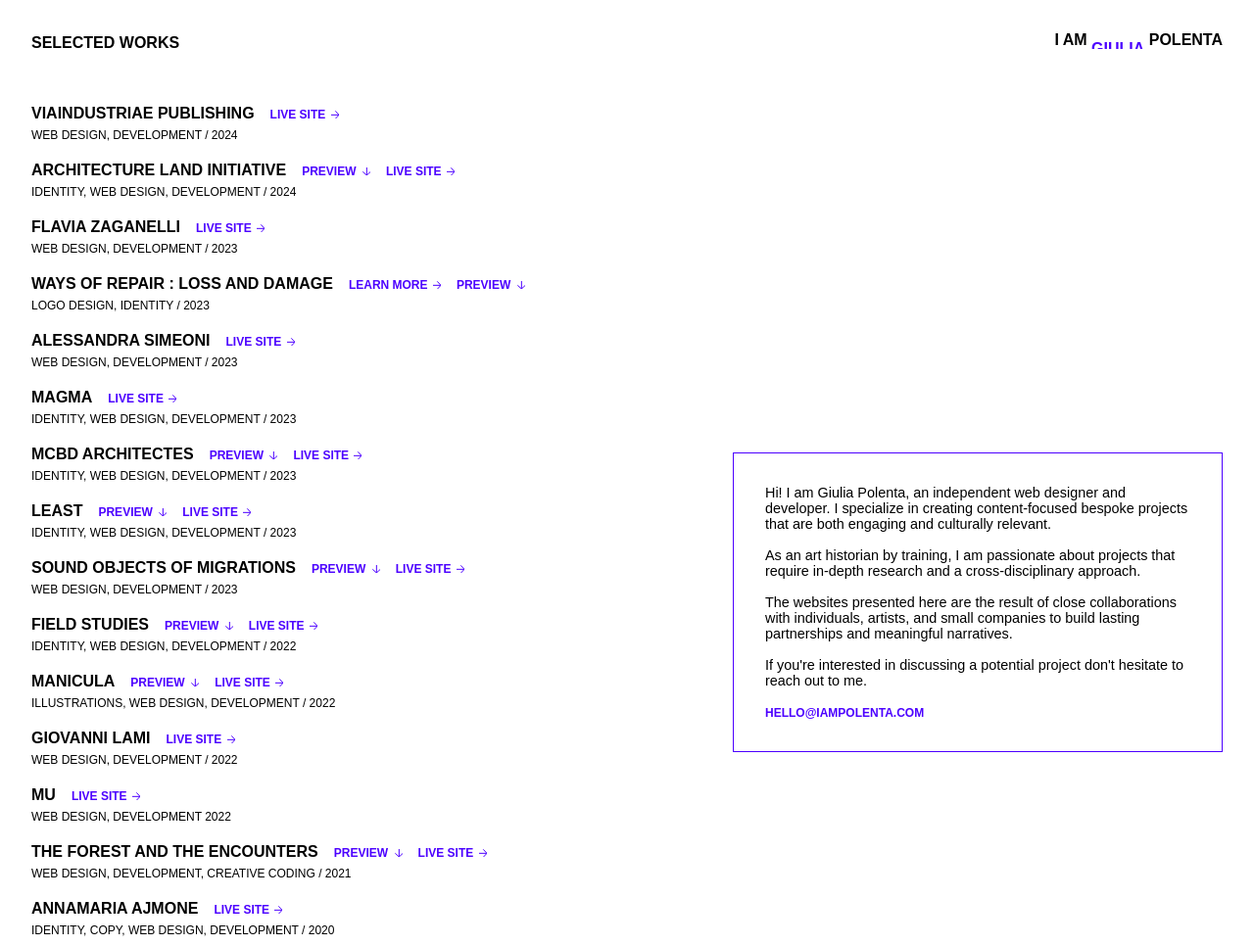
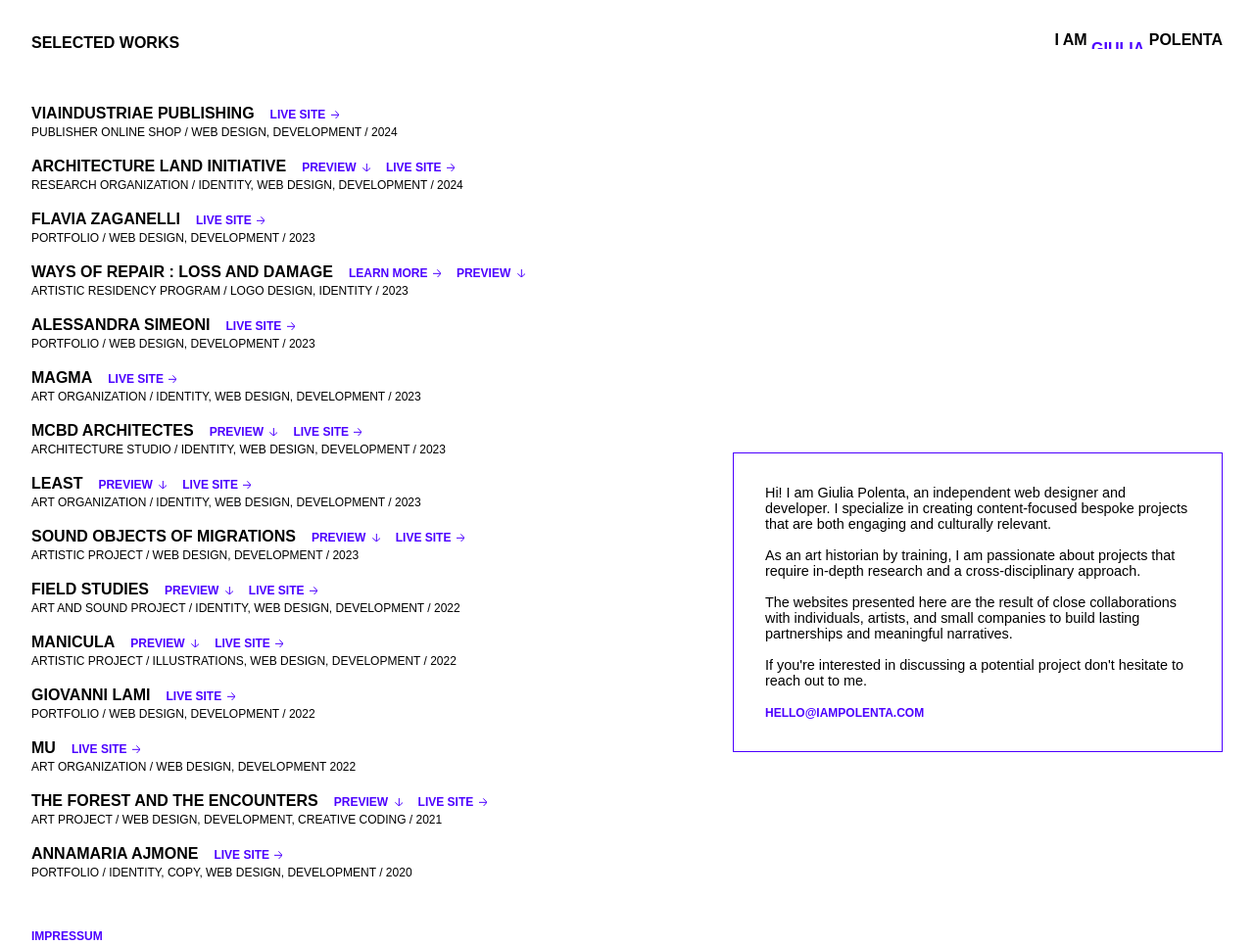
Before and after one commit to Polentz/iampolenta, a plain HTML site: page index.html in a window 1280 px wide. Shown: the top 966 px of the page at 98% size. Drawn offline with Linux system fonts and the light colour scheme; a web font is replaced by a local one.

Commit message:
Add client specs

```diff
--- a/assets/css/style.css
+++ b/assets/css/style.css
@@ -131,7 +131,12 @@ canvas {
     text-transform: uppercase;
 }
 
-.project-specs p,
+.project-specs p {
+    font-weight: 400;
+    font-size: .75rem;
+    text-transform: uppercase;
+}
+
 .project-link p,
 .project-overview p,
 .impressum {
--- a/index.html
+++ b/index.html
@@ -57,7 +57,7 @@
                     </div>
                 </div>
                 <div class="project-specs">
-                    <p>Web Design, Development / 2024</p>
+                    <p>Publisher online shop / Web Design, Development / 2024</p>
                 </div>
             </li>
             <li class="project">
@@ -79,7 +79,7 @@
                     </div>
                 </div>
                 <div class="project-specs">
-                    <p>Identity, Web Design, Development / 2024</p>
+                    <p>Research Organization / Identity, Web Design, Development / 2024</p>
                 </div>
                 <div class="project-preview">
                     <div class="alin-cover noise">
@@ -100,7 +100,7 @@
                     </div>
                 </div>
                 <div class="project-specs">
-                    <p>Web Design, Development / 2023</p>
+                    <p>Portfolio / Web Design, Development / 2023</p>
                 </div>
             </li>
             <li class="project">
@@ -122,7 +122,7 @@
                     </div>
                 </div>
                 <div class="project-specs">
-                    <p>Logo Design, Identity / 2023</p>
+                    <p>Artistic Residency Program / Logo Design, Identity / 2023</p>
                 </div>
                 <div id="wor" class="project-preview">
                     <div class="content-over">
@@ -143,7 +143,7 @@
                     </div>
                 </div>
                 <div class="project-specs">
-                    <p>Web Design, Development / 2023</p>
+                    <p>Portfolio / Web Design, Development / 2023</p>
                 </div>
             </li>
             <li class="project">
@@ -159,7 +159,7 @@
                     </div>
                 </div>
                 <div class="project-specs">
-                    <p>Identity, Web Design, Development / 2023</p>
+                    <p>Art Organization / Identity, Web Design, Development / 2023</p>
                 </div>
             </li>
             <li class="project">
@@ -181,7 +181,7 @@
                     </div>
                 </div>
                 <div class="project-specs">
-                    <p>Identity, Web Design, Development / 2023</p>
+                    <p>Architecture Studio / Identity, Web Design, Development / 2023</p>
                 </div>
                 <div class="project-preview">
                     <div class="mcbd-cover">
@@ -208,7 +208,7 @@
                     </div>
                 </div>
                 <div class="project-specs">
-                    <p>Identity, Web Design, Development / 2023</p>
+                    <p>Art Organization / Identity, Web Design, Development / 2023</p>
                 </div>
                 <div class="project-preview">
                     <div class="least-cover">
@@ -236,7 +236,7 @@
                     </div>
                 </div>
                 <div class="project-specs">
-                    <p>Web Design, Development / 2023</p>
+                    <p>Artistic Project / Web Design, Development / 2023</p>
                 </div>
                 <div class="project-preview">
                     <div class="marquee-container">
@@ -274,7 +274,7 @@
                     </div>
                 </div>
                 <div class="project-specs">
-                    <p>Identity, Web Design, Development / 2022</p>
+                    <p>Art and Sound Project / Identity, Web Design, Development / 2022</p>
                 </div>
                 <div class="project-preview">
                     <div class="sgorbio">
@@ -308,7 +308,7 @@
                     </div>
                 </div>
                 <div class="project-specs">
-                    <p>Illustrations, Web Design, Development / 2022</p>
+                    <p>Artistic Project / Illustrations, Web Design, Development / 2022</p>
                 </div>
                 <div class="project-preview">
                     <div class="content-over">
@@ -330,7 +330,7 @@
                     </div>
                 </div>
                 <div class="project-specs">
-                    <p>Web Design, Development / 2022</p>
+                    <p>Portfolio / Web Design, Development / 2022</p>
                 </div>
             </li>
             <li class="project">
@@ -346,7 +346,7 @@
                     </div>
                 </div>
                 <div class="project-specs">
-                    <p>Web Design, Development 2022</p>
+                    <p>Art Organization / Web Design, Development 2022</p>
                 </div>
 
             </li>
@@ -369,7 +369,7 @@
                     </div>
                 </div>
                 <div class="project-specs">
-                    <p>Web Design, Development, Creative Coding / 2021</p>
+                    <p>Art Project / Web Design, Development, Creative Coding / 2021</p>
                 </div>
                 <div class="project-preview">
                     <div class="text-container">
@@ -391,7 +391,7 @@
                     </div>
                 </div>
                 <div class="project-specs">
-                    <p>Identity, Copy, Web Design, Development / 2020</p>
+                    <p>Portfolio / Identity, Copy, Web Design, Development / 2020</p>
                 </div>
             </li>
         </ul>
```
